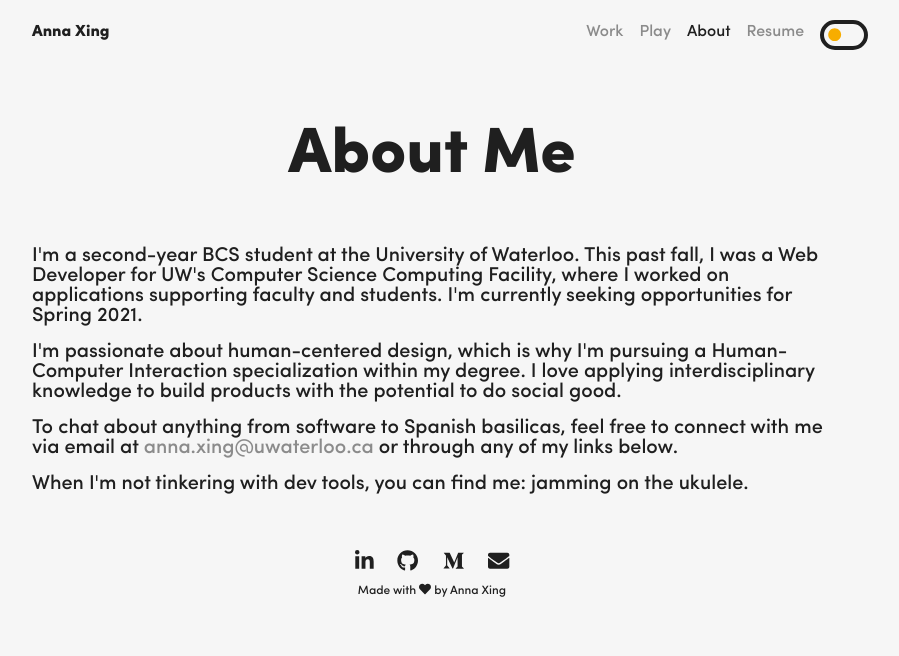
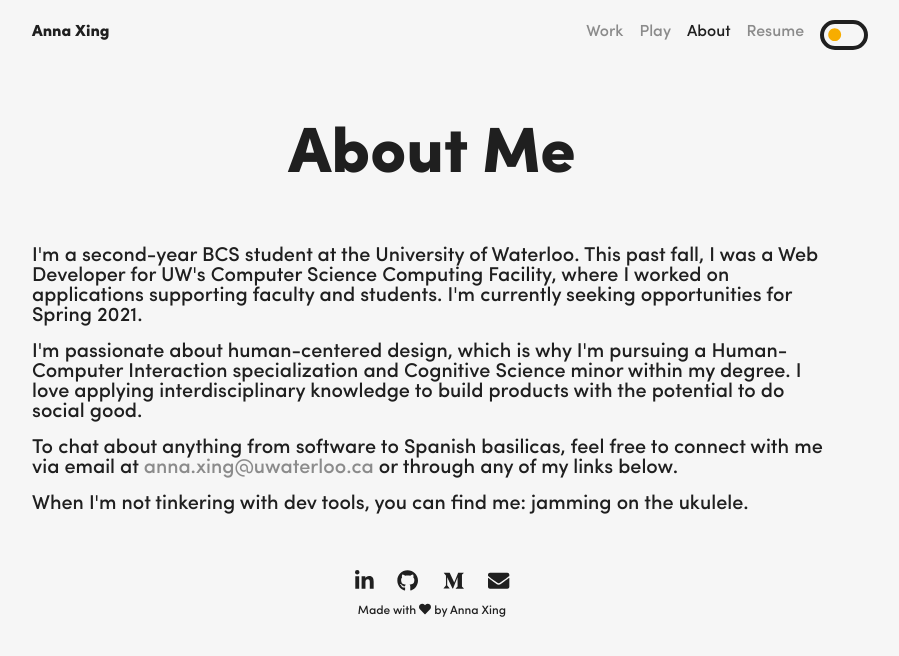
Before and after one commit to anna-xing/anna-xing.github.io, a React (Create React App) app: page /about in a window 1280 px wide. Shown: the top 656 px of the page, without its empty margins (208-1107 px from the left). Built offline with nearby package versions, Linux system fonts and the light colour scheme.

Commit message:
Added CogSci minor to About pg

```diff
--- a/src/pages/AboutPage.js
+++ b/src/pages/AboutPage.js
@@ -29,8 +29,8 @@ export const AboutPage = ({theme}) => {
                 </BodyText>
                 <BodyText>
                     I'm passionate about human-centered design, which is why I'm pursuing a Human-Computer
-                    Interaction specialization within my degree. I love applying interdisciplinary
-                    knowledge to build products with the potential to do social good.
+                    Interaction specialization and Cognitive Science minor within my degree. I love applying
+	            interdisciplinary knowledge to build products with the potential to do social good.
                 </BodyText>
                 <BodyText>
                     To chat about anything from software to Spanish basilicas, feel free to connect with
```
